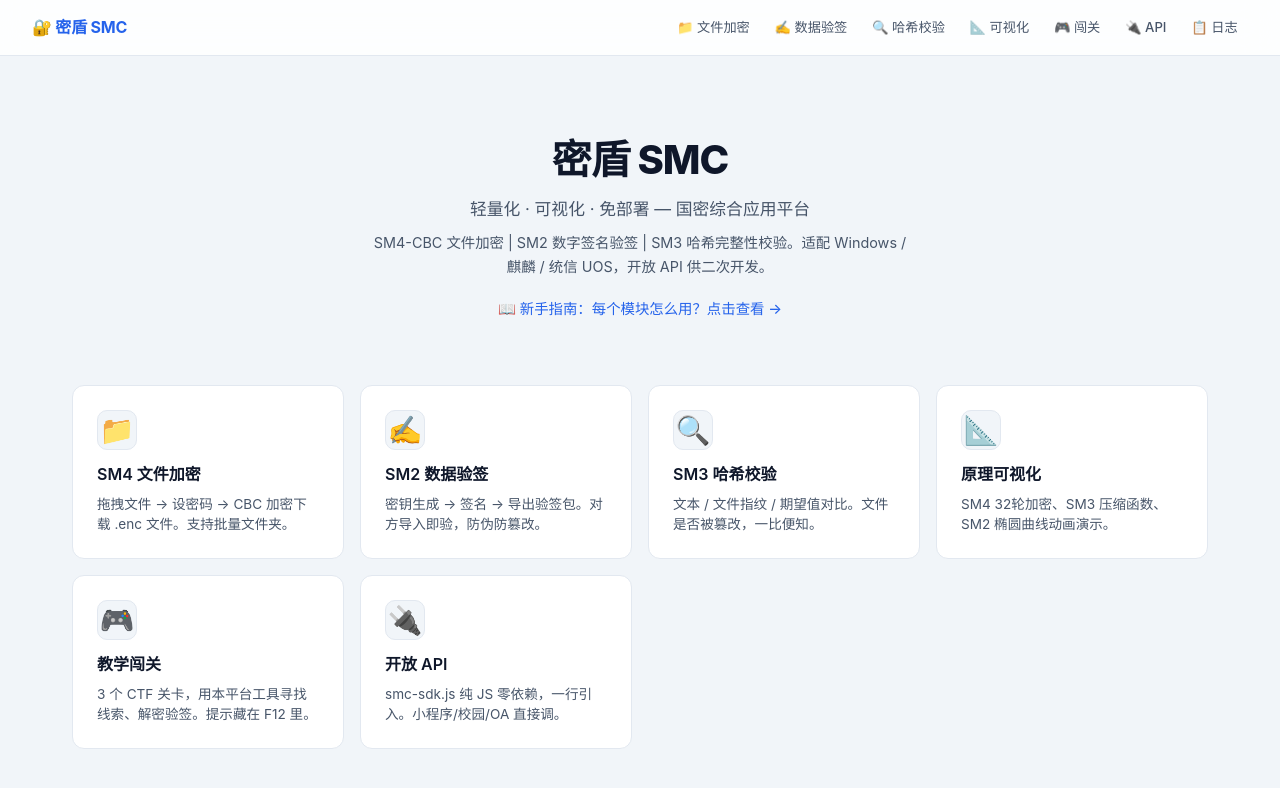
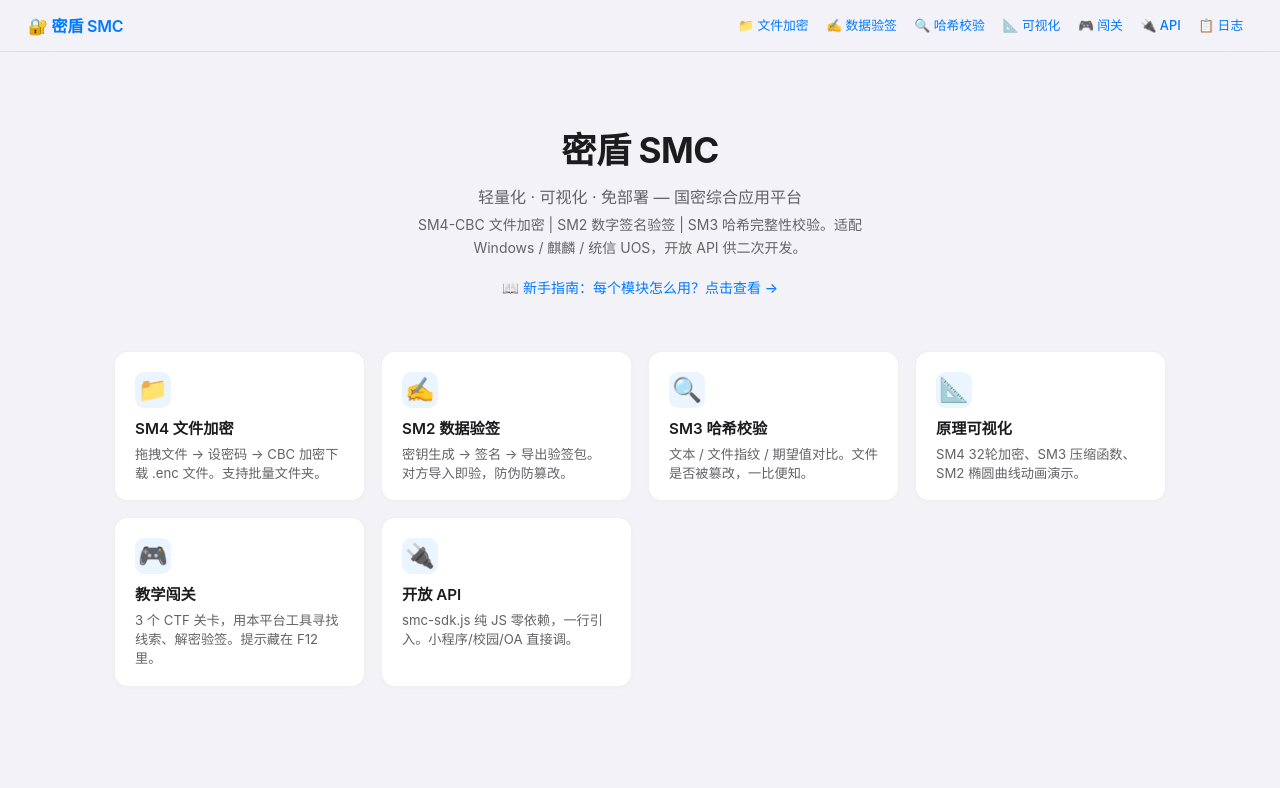
Before and after one commit to ljtatm5-crypto/smx, a Vue app in the folder crypto-platform/: page / in a window 1280 px wide. Shown: the top 788 px of the page. Built offline with nearby package versions, Linux system fonts and the light colour scheme.

Commit message:
style: iOS风格设计，淡蓝底色+毛玻璃导航

```diff
--- a/crypto-platform/src/assets/main.css
+++ b/crypto-platform/src/assets/main.css
@@ -5,47 +5,45 @@
 }
 
 :root {
-  --bg: #f1f5f9;
+  --bg: #f2f2f7;
   --bg2: #ffffff;
-  --bg3: #f8fafc;
-  --text: #0f172a;
-  --text2: #475569;
-  --text3: #94a3b8;
-  --accent: #2563eb;
-  --accent2: #4f46e5;
-  --accent-glow: rgba(37, 99, 235, 0.1);
-  --border: #e2e8f0;
-  --border-light: #cbd5e1;
-  --shadow-sm: 0 1px 2px rgba(0,0,0,0.04);
-  --shadow: 0 4px 20px rgba(0,0,0,0.06);
-  --shadow-lg: 0 12px 36px rgba(0,0,0,0.08);
-  --radius: 12px;
-  --radius-sm: 8px;
+  --bg3: #f8f8fc;
+  --text: #1c1c1e;
+  --text2: #636366;
+  --text3: #aeaeb2;
+  --accent: #007aff;
+  --accent2: #5856d6;
+  --accent-light: rgba(0, 122, 255, 0.08);
+  --border: #e5e5ea;
+  --border-light: #d1d1d6;
+  --shadow-sm: 0 1px 3px rgba(0,0,0,0.04);
+  --shadow: 0 4px 16px rgba(0,0,0,0.06);
+  --shadow-lg: 0 8px 30px rgba(0,0,0,0.08);
+  --radius: 14px;
+  --radius-sm: 10px;
 }
 
 body {
-  font-family: 'Inter', -apple-system, BlinkMacSystemFont, 'Segoe UI', 'PingFang SC', 'Microsoft YaHei', sans-serif;
+  font-family: -apple-system, BlinkMacSystemFont, 'SF Pro Display', 'PingFang SC', 'Microsoft YaHei', sans-serif;
   background: var(--bg);
   color: var(--text);
   min-height: 100vh;
   -webkit-font-smoothing: antialiased;
   -moz-osx-font-smoothing: grayscale;
-  line-height: 1.6;
+  line-height: 1.5;
 }
-
-#app { position: relative; }
 
 /* ===== NavBar ===== */
 .navbar {
   display: flex;
   align-items: center;
   justify-content: space-between;
-  padding: 0 2rem;
-  height: 56px;
-  background: rgba(255, 255, 255, 0.85);
-  border-bottom: 1px solid var(--border);
-  backdrop-filter: blur(16px);
-  -webkit-backdrop-filter: blur(16px);
+  padding: 0 1.75rem;
+  height: 52px;
+  background: rgba(242, 242, 247, 0.72);
+  border-bottom: 0.5px solid rgba(0,0,0,0.08);
+  backdrop-filter: blur(24px) saturate(180%);
+  -webkit-backdrop-filter: blur(24px) saturate(180%);
   position: sticky;
   top: 0;
   z-index: 100;
@@ -53,202 +51,191 @@ body {
 
 .logo {
   font-size: 1rem;
-  font-weight: 700;
+  font-weight: 600;
   color: var(--accent);
   text-decoration: none;
   letter-spacing: -0.2px;
-  transition: opacity 0.2s;
 }
-.logo:hover { opacity: 0.7; }
 
-.nav-links { display: flex; gap: 0.25rem; }
+.nav-links { display: flex; gap: 0; }
 
 .nav-links a {
-  color: var(--text2);
+  color: var(--accent);
   text-decoration: none;
-  font-size: 0.825rem;
-  padding: 0.35rem 0.65rem;
+  font-size: 0.8rem;
+  padding: 0.3rem 0.55rem;
   border-radius: 6px;
-  transition: all 0.15s ease;
+  transition: background 0.15s;
   font-weight: 500;
 }
 
-.nav-links a:hover { color: var(--text); background: var(--bg); }
-.nav-links a.router-link-active { color: var(--accent); background: rgba(37,99,235,0.06); font-weight: 600; }
+.nav-links a:hover { background: rgba(0,122,255,0.06); }
+.nav-links a.router-link-active { background: rgba(0,122,255,0.1); font-weight: 600; }
 
 /* ===== Main ===== */
 .main-content {
-  max-width: 1200px;
+  max-width: 1100px;
   margin: 0 auto;
-  padding: 2rem 2rem 4rem;
+  padding: 2rem 1.5rem 4rem;
 }
 
 /* ===== Home Page ===== */
 .hero {
   text-align: center;
-  padding: 3rem 1rem 2rem;
+  padding: 2.5rem 1rem 1.5rem;
 }
 
 .hero h1 {
-  font-size: 2.5rem;
-  font-weight: 800;
+  font-size: 2.2rem;
+  font-weight: 700;
   color: var(--text);
-  margin-bottom: 0.75rem;
-  letter-spacing: -1px;
-  line-height: 1.2;
+  margin-bottom: 0.5rem;
+  letter-spacing: -0.5px;
 }
 
 .subtitle {
-  font-size: 1.05rem;
+  font-size: 1rem;
   color: var(--text2);
-  margin-bottom: 0.5rem;
-  font-weight: 400;
+  margin-bottom: 0.35rem;
 }
 
 .desc {
   color: var(--text2);
-  max-width: 540px;
+  max-width: 500px;
   margin: 0 auto;
-  line-height: 1.7;
-  font-size: 0.9rem;
+  line-height: 1.6;
+  font-size: 0.875rem;
 }
 
 .guide-link {
   color: var(--accent);
   text-decoration: none;
-  font-size: 0.9rem;
+  font-size: 0.875rem;
   font-weight: 500;
-  transition: opacity 0.15s;
 }
-.guide-link:hover { opacity: 0.7; }
 
 .modules {
   display: grid;
-  grid-template-columns: repeat(auto-fit, minmax(260px, 1fr));
+  grid-template-columns: repeat(auto-fit, minmax(240px, 1fr));
   gap: 1rem;
-  margin-top: 2rem;
+  margin-top: 1.75rem;
 }
 
 .card {
   background: var(--bg2);
-  border: 1px solid var(--border);
+  border: 0.5px solid rgba(0,0,0,0.06);
   border-radius: var(--radius);
-  padding: 1.5rem;
+  padding: 1.25rem 1.25rem 1.1rem;
   transition: all 0.2s ease;
   text-decoration: none;
   color: var(--text);
-  box-shadow: none;
+  box-shadow: 0 1px 4px rgba(0,0,0,0.02);
 }
 
 .card:hover {
-  border-color: var(--accent);
-  box-shadow: var(--shadow);
-  transform: translateY(-2px);
+  box-shadow: 0 6px 20px rgba(0,0,0,0.06);
+  transform: translateY(-1px);
 }
 
 .card-icon {
-  font-size: 1.75rem;
-  margin-bottom: 0.75rem;
+  font-size: 1.5rem;
+  margin-bottom: 0.6rem;
   display: flex;
   align-items: center;
   justify-content: center;
-  width: 40px;
-  height: 40px;
-  background: var(--bg);
-  border-radius: 10px;
-  border: 1px solid var(--border);
+  width: 36px;
+  height: 36px;
+  background: var(--accent-light);
+  border-radius: 9px;
 }
 
-.card h3 { font-size: 1rem; margin-bottom: 0.35rem; font-weight: 600; }
-.card p { color: var(--text2); line-height: 1.5; font-size: 0.85rem; }
+.card h3 { font-size: 0.95rem; margin-bottom: 0.25rem; font-weight: 600; }
+.card p { color: var(--text2); line-height: 1.45; font-size: 0.825rem; }
 
 /* ===== Page Template ===== */
 .page h2 {
   font-size: 1.5rem;
-  margin-bottom: 0.25rem;
+  margin-bottom: 0.2rem;
   font-weight: 700;
   letter-spacing: -0.3px;
-  color: var(--text);
 }
 
 .page-desc {
   color: var(--text2);
-  margin-bottom: 1.75rem;
-  font-size: 0.875rem;
-  line-height: 1.6;
+  margin-bottom: 1.5rem;
+  font-size: 0.85rem;
+  line-height: 1.5;
 }
 
 /* ===== Tool Cards ===== */
 .tool-card {
   background: var(--bg2);
-  border: 1px solid var(--border);
+  border: 0.5px solid rgba(0,0,0,0.06);
   border-radius: var(--radius);
-  padding: 1.75rem;
+  padding: 1.5rem;
 }
 
 .tool-panel {
   background: var(--bg2);
-  border: 1px solid var(--border);
+  border: 0.5px solid rgba(0,0,0,0.06);
   border-radius: var(--radius);
-  padding: 1.5rem;
+  padding: 1.35rem;
 }
-.tool-panel h3 { font-size: 1rem; margin-bottom: 0.25rem; font-weight: 600; }
-.tool-desc { color: var(--text2); font-size: 0.825rem; margin-bottom: 1rem; }
+.tool-panel h3 { font-size: 0.95rem; margin-bottom: 0.2rem; font-weight: 600; }
+.tool-desc { color: var(--text2); font-size: 0.8rem; margin-bottom: 0.9rem; }
 
 /* ===== Mode Tabs ===== */
 .mode-tabs {
   display: flex;
   gap: 0;
-  margin-bottom: 1rem;
-  background: var(--bg);
+  margin-bottom: 0.9rem;
+  background: rgba(0,122,255,0.06);
   border-radius: 8px;
   padding: 3px;
-  border: 1px solid var(--border);
 }
 
 .mode-tabs button {
   flex: 1;
-  padding: 0.4rem 0.8rem;
+  padding: 0.35rem 0.7rem;
   border: none;
   border-radius: 6px;
   background: transparent;
-  color: var(--text2);
+  color: var(--accent);
   cursor: pointer;
-  font-size: 0.825rem;
+  font-size: 0.8rem;
   transition: all 0.15s ease;
   font-weight: 500;
 }
 
 .mode-tabs button.active {
   background: #fff;
-  color: var(--text);
-  box-shadow: 0 1px 3px rgba(0,0,0,0.08);
-  border: 1px solid var(--border);
+  color: var(--accent);
+  box-shadow: 0 1px 4px rgba(0,0,0,0.06);
   font-weight: 600;
 }
 
 /* ===== Inputs ===== */
-.input-group { margin-bottom: 1rem; }
+.input-group { margin-bottom: 0.9rem; }
 
 .input-group label {
   display: block;
-  font-size: 0.75rem;
+  font-size: 0.72rem;
   color: var(--text2);
-  margin-bottom: 0.35rem;
+  margin-bottom: 0.3rem;
   font-weight: 600;
-  letter-spacing: 0.3px;
+  letter-spacing: 0.2px;
 }
 
 .input-group input,
 .input-group textarea {
   width: 100%;
-  padding: 0.65rem 0.8rem;
-  border: 1px solid var(--border);
-  border-radius: 6px;
+  padding: 0.6rem 0.7rem;
+  border: 0.5px solid rgba(0,0,0,0.1);
+  border-radius: 8px;
   background: #fff;
   color: var(--text);
-  font-size: 0.875rem;
-  font-family: 'JetBrains Mono', 'Consolas', 'Courier New', monospace;
+  font-size: 0.85rem;
+  font-family: 'SF Mono', 'JetBrains Mono', 'Consolas', monospace;
   resize: vertical;
   transition: border-color 0.15s, box-shadow 0.15s;
 }
@@ -257,160 +244,160 @@ body {
 .input-group textarea:focus {
   outline: none;
   border-color: var(--accent);
-  box-shadow: 0 0 0 3px var(--accent-glow);
+  box-shadow: 0 0 0 3px rgba(0,122,255,0.12);
 }
 
-.input-group textarea { min-height: 100px; }
-.input-row { display: flex; gap: 0.5rem; }
+.input-group textarea { min-height: 90px; }
+.input-row { display: flex; gap: 0.4rem; }
 
 /* ===== Buttons ===== */
 .btn-primary {
   width: 100%;
-  padding: 0.75rem;
+  padding: 0.7rem;
   border: none;
-  border-radius: 8px;
-  background: var(--text);
+  border-radius: 10px;
+  background: var(--accent);
   color: #fff;
-  font-size: 0.9rem;
+  font-size: 0.875rem;
   font-weight: 600;
   cursor: pointer;
-  transition: all 0.15s ease;
+  transition: opacity 0.15s ease;
   letter-spacing: 0.1px;
 }
 
-.btn-primary:hover { background: #1e293b; }
+.btn-primary:hover { opacity: 0.88; }
 .btn-primary:disabled { opacity: 0.3; cursor: not-allowed; }
 
 .btn-sm {
-  padding: 0.35rem 0.65rem;
-  border: 1px solid var(--border);
+  padding: 0.3rem 0.6rem;
+  border: 0.5px solid rgba(0,0,0,0.08);
   border-radius: 6px;
   background: #fff;
-  color: var(--text2);
+  color: var(--accent);
   cursor: pointer;
-  font-size: 0.78rem;
+  font-size: 0.75rem;
   white-space: nowrap;
-  transition: all 0.15s ease;
+  transition: background 0.15s;
   font-weight: 500;
 }
 
-.btn-sm:hover { background: var(--bg); color: var(--text); border-color: var(--border-light); }
+.btn-sm:hover { background: var(--accent-light); }
 
 /* ===== Results ===== */
 .result {
-  margin-top: 1rem;
-  padding: 0.9rem 1rem;
-  border-radius: 8px;
+  margin-top: 0.9rem;
+  padding: 0.8rem 0.9rem;
+  border-radius: 10px;
 }
 
 .result.success {
-  background: #f8fafc;
-  border: 1px solid var(--border);
+  background: rgba(0,122,255,0.04);
+  border: 0.5px solid rgba(0,122,255,0.12);
 }
 
 .result.error {
-  background: #fef2f2;
-  border: 1px solid #fecaca;
-  color: #dc2626;
+  background: rgba(255,59,48,0.04);
+  border: 0.5px solid rgba(255,59,48,0.12);
+  color: #ff3b30;
 }
 
 .result-box {
   background: var(--bg);
   border-radius: 6px;
-  padding: 0.65rem 0.8rem;
-  margin: 0.4rem 0;
-  font-family: 'JetBrains Mono', 'Consolas', 'Courier New', monospace;
-  font-size: 0.8rem;
+  padding: 0.55rem 0.7rem;
+  margin: 0.35rem 0;
+  font-family: 'SF Mono', 'JetBrains Mono', 'Consolas', monospace;
+  font-size: 0.78rem;
   word-break: break-all;
-  max-height: 180px;
+  max-height: 160px;
   overflow-y: auto;
-  border: 1px solid var(--border);
+  border: 0.5px solid rgba(0,0,0,0.06);
 }
 
 .result label {
-  font-size: 0.78rem;
+  font-size: 0.75rem;
   color: var(--text);
   font-weight: 600;
 }
 
-.key-info { font-size: 0.78rem; color: var(--text2); margin-top: 0.4rem; }
+.key-info { font-size: 0.75rem; color: var(--text2); margin-top: 0.35rem; }
 
 .key-text {
-  font-family: 'JetBrains Mono', 'Consolas', 'Courier New', monospace;
-  font-size: 0.75rem;
+  font-family: 'SF Mono', 'JetBrains Mono', 'Consolas', monospace;
+  font-size: 0.72rem;
   color: var(--accent);
-  margin-bottom: 0.35rem;
+  margin-bottom: 0.3rem;
   word-break: break-all;
 }
 
-.file-info { margin-top: 0.35rem; font-size: 0.825rem; color: var(--accent); }
-hr { border: none; border-top: 1px solid var(--border); margin: 1rem 0; }
+.file-info { margin-top: 0.3rem; font-size: 0.8rem; color: var(--accent); }
+hr { border: none; border-top: 0.5px solid var(--border); margin: 0.9rem 0; }
 
 /* ===== Drop Zone ===== */
 .drop-zone {
-  border: 2px dashed var(--border-light);
+  border: 1.5px dashed rgba(0,122,255,0.2);
   border-radius: var(--radius);
-  padding: 3rem 2rem;
+  padding: 2.5rem 1.5rem;
   text-align: center;
   cursor: pointer;
   color: var(--text3);
   transition: all 0.2s ease;
-  margin-bottom: 1rem;
-  background: var(--bg3);
-  font-size: 0.95rem;
+  margin-bottom: 0.9rem;
+  background: rgba(0,122,255,0.02);
+  font-size: 0.9rem;
 }
 
 .drop-zone:hover {
   border-color: var(--accent);
-  background: #fff;
+  background: rgba(0,122,255,0.04);
   color: var(--accent);
 }
 
-.batch-info { font-size: 0.825rem; color: var(--accent); margin-top: 0.3rem; }
+.batch-info { font-size: 0.8rem; color: var(--accent); margin-top: 0.25rem; }
 
 /* ===== Code Block ===== */
 .code-block {
-  background: #1e293b;
-  border-radius: 8px;
-  padding: 1rem 1.1rem;
-  margin: 0.75rem 0;
+  background: #1c1c1e;
+  border-radius: 10px;
+  padding: 0.9rem 1rem;
+  margin: 0.7rem 0;
   overflow-x: auto;
 }
 
 .code-block code {
-  font-family: 'JetBrains Mono', 'Consolas', 'Courier New', monospace;
-  font-size: 0.78rem;
-  color: #7dd3fc;
+  font-family: 'SF Mono', 'JetBrains Mono', 'Consolas', monospace;
+  font-size: 0.75rem;
+  color: #6ea8f7;
   white-space: pre;
-  line-height: 1.65;
+  line-height: 1.6;
 }
 
 /* ===== API Table ===== */
 .api-table {
   width: 100%;
   border-collapse: collapse;
-  margin-top: 0.75rem;
+  margin-top: 0.7rem;
 }
 
 .api-table th, .api-table td {
   text-align: left;
-  padding: 0.55rem 0.7rem;
-  border-bottom: 1px solid var(--border);
-  font-size: 0.825rem;
+  padding: 0.5rem 0.65rem;
+  border-bottom: 0.5px solid var(--border);
+  font-size: 0.8rem;
 }
 
 .api-table th {
-  color: var(--text3);
+  color: var(--text2);
   font-weight: 600;
-  font-size: 0.75rem;
-  letter-spacing: 0.3px;
+  font-size: 0.72rem;
+  letter-spacing: 0.2px;
 }
 
 .api-table code {
   color: var(--accent);
-  font-size: 0.78rem;
-  background: rgba(37,99,235,0.04);
-  padding: 0.1rem 0.3rem;
+  font-size: 0.75rem;
+  background: var(--accent-light);
+  padding: 0.1rem 0.25rem;
   border-radius: 3px;
 }
 
@@ -418,183 +405,202 @@ hr { border: none; border-top: 1px solid var(--border); margin: 1rem 0; }
 .challenge-list {
   display: flex;
   flex-direction: column;
-  gap: 1rem;
+  gap: 0.9rem;
 }
 
 .challenge-card {
   background: var(--bg2);
-  border: 1px solid var(--border);
+  border: 0.5px solid rgba(0,0,0,0.06);
   border-radius: var(--radius);
-  padding: 1.25rem 1.5rem;
-  transition: border-color 0.2s, box-shadow 0.2s;
+  padding: 1.15rem 1.35rem;
+  transition: border-color 0.2s, background 0.2s;
 }
 
 .challenge-card.solved {
-  border-color: #86efac;
-  background: #fafdfb;
+  border-color: rgba(52,199,89,0.25);
+  background: rgba(52,199,89,0.02);
 }
 
 .ch-header {
   display: flex;
   align-items: center;
-  gap: 0.65rem;
-  margin-bottom: 0.9rem;
+  gap: 0.6rem;
+  margin-bottom: 0.8rem;
 }
 
 .ch-num {
-  font-size: 0.9rem;
+  font-size: 0.85rem;
   font-weight: 700;
-  width: 26px;
-  height: 26px;
+  width: 24px;
+  height: 24px;
   display: flex;
   align-items: center;
   justify-content: center;
-  background: var(--bg);
+  background: var(--accent-light);
   border-radius: 6px;
-  border: 1px solid var(--border);
+  color: var(--accent);
 }
 
 .ch-badge {
-  padding: 0.2rem 0.6rem;
-  border-radius: 16px;
-  font-size: 0.75rem;
-  background: rgba(37,99,235,0.06);
+  padding: 0.18rem 0.55rem;
+  border-radius: 14px;
+  font-size: 0.72rem;
+  background: var(--accent-light);
   color: var(--accent);
   font-weight: 500;
 }
 
 .ch-body p {
-  margin-bottom: 0.6rem;
-  line-height: 1.6;
-  font-size: 0.875rem;
+  margin-bottom: 0.55rem;
+  line-height: 1.55;
+  font-size: 0.85rem;
   color: var(--text2);
 }
 
 .ch-body strong { color: var(--text); font-weight: 600; }
 
 .ch-data {
-  background: var(--bg3);
-  border: 1px solid var(--border);
+  background: var(--bg);
   border-radius: 8px;
-  padding: 0.8rem 1rem;
-  margin-bottom: 0.65rem;
+  padding: 0.7rem 0.9rem;
+  margin-bottom: 0.6rem;
 }
 
-.ch-data label { font-size: 0.72rem; color: var(--text3); display: block; margin-bottom: 0.1rem; letter-spacing: 0.3px; font-weight: 600; }
-.ch-data code { font-family: 'JetBrains Mono', 'Consolas', monospace; font-size: 0.825rem; color: var(--text); word-break: break-all; display: block; }
+.ch-data label {
+  font-size: 0.7rem;
+  color: var(--text3);
+  display: block;
+  margin-bottom: 0.08rem;
+  letter-spacing: 0.2px;
+  font-weight: 600;
+}
+
+.ch-data code {
+  font-family: 'SF Mono', 'JetBrains Mono', 'Consolas', monospace;
+  font-size: 0.8rem;
+  color: var(--text);
+  word-break: break-all;
+  display: block;
+}
 
 .hint {
-  font-size: 0.825rem;
+  font-size: 0.8rem;
   color: var(--text2);
-  padding: 0.6rem 0.75rem;
-  background: #fffbeb;
-  border-radius: 6px;
-  border-left: 3px solid #f59e0b;
-  margin-bottom: 0.9rem !important;
+  padding: 0.55rem 0.7rem;
+  background: rgba(255,149,0,0.04);
+  border-radius: 8px;
+  border-left: 3px solid #ff9500;
+  margin-bottom: 0.8rem !important;
 }
-.hint code { font-size: 0.75rem; background: rgba(251,191,36,0.08); padding: 0.1rem 0.3rem; border-radius: 3px; }
+.hint code { font-size: 0.72rem; background: rgba(255,149,0,0.06); padding: 0.08rem 0.25rem; border-radius: 3px; }
 
-.ch-answer { display: flex; gap: 0.5rem; }
+.ch-answer { display: flex; gap: 0.4rem; }
 
 .ch-answer input {
   flex: 1;
-  padding: 0.55rem 0.7rem;
-  border: 1px solid var(--border);
-  border-radius: 6px;
+  padding: 0.5rem 0.65rem;
+  border: 0.5px solid rgba(0,0,0,0.1);
+  border-radius: 8px;
   background: #fff;
   color: var(--text);
-  font-size: 0.875rem;
-  font-family: 'JetBrains Mono', 'Consolas', monospace;
-  transition: border-color 0.15s;
+  font-size: 0.85rem;
+  font-family: 'SF Mono', 'JetBrains Mono', 'Consolas', monospace;
+  transition: border-color 0.15s, box-shadow 0.15s;
 }
-.ch-answer input:focus { outline: none; border-color: var(--accent); box-shadow: 0 0 0 3px var(--accent-glow); }
+.ch-answer input:focus { outline: none; border-color: var(--accent); box-shadow: 0 0 0 3px rgba(0,122,255,0.12); }
 
 .ch-answer button {
-  padding: 0.55rem 1.1rem;
+  padding: 0.5rem 1rem;
   border: none;
-  border-radius: 6px;
-  background: var(--text);
+  border-radius: 8px;
+  background: var(--accent);
   color: #fff;
   font-weight: 600;
   cursor: pointer;
   white-space: nowrap;
-  font-size: 0.825rem;
-  transition: background 0.15s;
+  font-size: 0.8rem;
+  transition: opacity 0.15s;
 }
-.ch-answer button:hover { background: #1e293b; }
+.ch-answer button:hover { opacity: 0.88; }
 .ch-answer button:disabled { opacity: 0.3; cursor: not-allowed; }
 
 .btn-redo {
   background: #fff !important;
-  border: 1px solid var(--border) !important;
-  color: var(--text2) !important;
+  border: 0.5px solid rgba(0,0,0,0.08) !important;
+  color: var(--accent) !important;
   font-weight: 500 !important;
 }
-.btn-redo:hover { background: var(--bg) !important; border-color: #d97706 !important; color: #d97706 !important; }
+.btn-redo:hover { background: var(--accent-light) !important; opacity: 1 !important; }
 
 .ch-msg {
-  margin-top: 0.65rem;
-  padding: 0.5rem 0.7rem;
+  margin-top: 0.6rem;
+  padding: 0.45rem 0.65rem;
   border-radius: 6px;
-  font-size: 0.825rem;
+  font-size: 0.8rem;
 }
-.ch-msg.success { background: #f0fdf4; color: #15803d; }
-.ch-msg.fail { background: #fef2f2; color: #dc2626; }
+.ch-msg.success { background: rgba(52,199,89,0.06); color: #34c759; }
+.ch-msg.fail { background: rgba(255,59,48,0.06); color: #ff3b30; }
 
 .all-done {
-  margin-top: 1.5rem;
+  margin-top: 1.25rem;
   text-align: center;
-  padding: 1.5rem;
-  background: #f8fafc;
-  border: 1px solid var(--border);
+  padding: 1.25rem;
+  background: linear-gradient(135deg, rgba(0,122,255,0.04), rgba(88,86,214,0.04));
+  border: 0.5px solid rgba(0,122,255,0.12);
   border-radius: var(--radius);
-  font-size: 1.05rem;
+  font-size: 1rem;
   font-weight: 600;
-  color: var(--text);
+  color: var(--accent);
 }
 
 /* ===== Guide ===== */
-.guide-section { margin-bottom: 1.5rem; }
-.guide-section h3 { font-size: 1rem; margin-bottom: 0.5rem; color: var(--text); font-weight: 600; }
+.guide-section { margin-bottom: 1.25rem; }
+.guide-section h3 {
+  font-size: 0.95rem;
+  margin-bottom: 0.4rem;
+  color: var(--text);
+  font-weight: 600;
+}
+
 .guide-card {
   background: var(--bg2);
-  border: 1px solid var(--border);
+  border: 0.5px solid rgba(0,0,0,0.06);
   border-radius: var(--radius);
-  padding: 1.25rem 1.5rem;
-  line-height: 1.8;
-  font-size: 0.875rem;
+  padding: 1.1rem 1.35rem;
+  line-height: 1.75;
+  font-size: 0.85rem;
   color: var(--text2);
 }
-.guide-card code { background: var(--bg3); padding: 0.1rem 0.35rem; border-radius: 4px; font-size: 0.825rem; color: #d97706; }
+.guide-card code { background: var(--accent-light); padding: 0.08rem 0.3rem; border-radius: 4px; font-size: 0.8rem; color: var(--accent); }
 .guide-card strong { color: var(--text); }
 
 /* ===== Log ===== */
 .log-entry {
   background: var(--bg2);
-  border: 1px solid var(--border);
-  border-radius: 6px;
-  padding: 0.5rem 0.7rem;
-  margin-bottom: 0.3rem;
+  border: 0.5px solid rgba(0,0,0,0.06);
+  border-radius: 8px;
+  padding: 0.45rem 0.65rem;
+  margin-bottom: 0.25rem;
 }
 
-.log-header { display: flex; gap: 0.6rem; align-items: center; }
-.log-id { font-weight: 700; color: var(--accent); font-size: 0.8rem; }
-.log-action { color: #15803d; font-family: 'JetBrains Mono', monospace; font-size: 0.78rem; }
-.log-ts { color: var(--text3); font-size: 0.7rem; margin-left: auto; }
-.log-hash { font-family: 'JetBrains Mono', monospace; font-size: 0.65rem; color: var(--text3); margin-top: 0.15rem; }
+.log-header { display: flex; gap: 0.5rem; align-items: center; }
+.log-id { font-weight: 700; color: var(--accent); font-size: 0.78rem; }
+.log-action { color: #34c759; font-family: 'SF Mono', 'JetBrains Mono', monospace; font-size: 0.75rem; }
+.log-ts { color: var(--text3); font-size: 0.68rem; margin-left: auto; }
+.log-hash { font-family: 'SF Mono', 'JetBrains Mono', monospace; font-size: 0.63rem; color: var(--text3); margin-top: 0.12rem; }
 
 /* ===== Responsive ===== */
 @media (max-width: 768px) {
   .main-content { padding: 1.25rem 1rem; }
-  .navbar { flex-direction: column; height: auto; padding: 0.7rem 1rem; gap: 0.5rem; }
-  .nav-links { flex-wrap: wrap; justify-content: center; gap: 0.2rem; }
-  .hero h1 { font-size: 1.6rem; }
+  .navbar { flex-direction: column; height: auto; padding: 0.6rem 1rem; gap: 0.4rem; }
+  .nav-links { flex-wrap: wrap; justify-content: center; gap: 0.15rem; }
+  .hero h1 { font-size: 1.5rem; }
   .modules { grid-template-columns: 1fr; }
 }
 
 /* ===== Scrollbar ===== */
-::-webkit-scrollbar { width: 5px; height: 5px; }
+::-webkit-scrollbar { width: 4px; height: 4px; }
 ::-webkit-scrollbar-track { background: transparent; }
-::-webkit-scrollbar-thumb { background: var(--border-light); border-radius: 3px; }
+::-webkit-scrollbar-thumb { background: rgba(0,0,0,0.1); border-radius: 2px; }
 
-::selection { background: rgba(37, 99, 235, 0.15); }
+::selection { background: rgba(0,122,255,0.2); }
```
